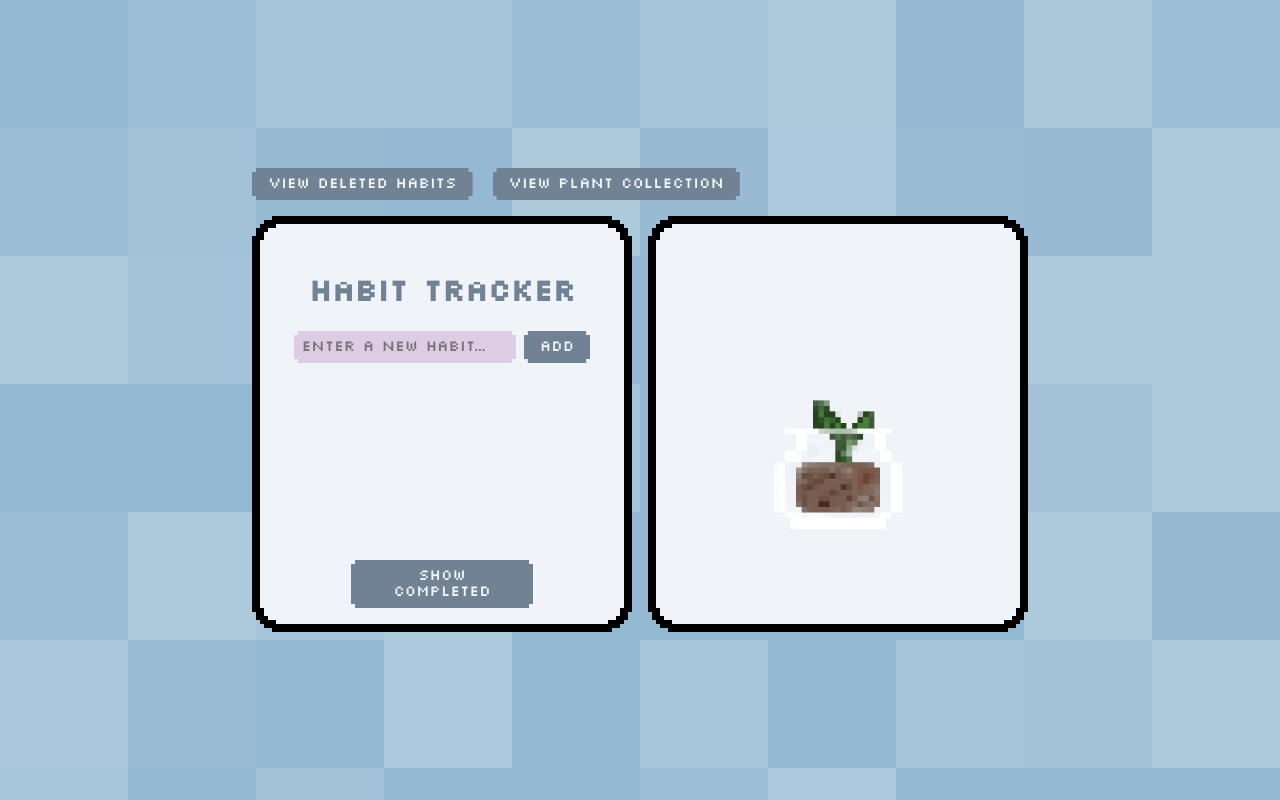
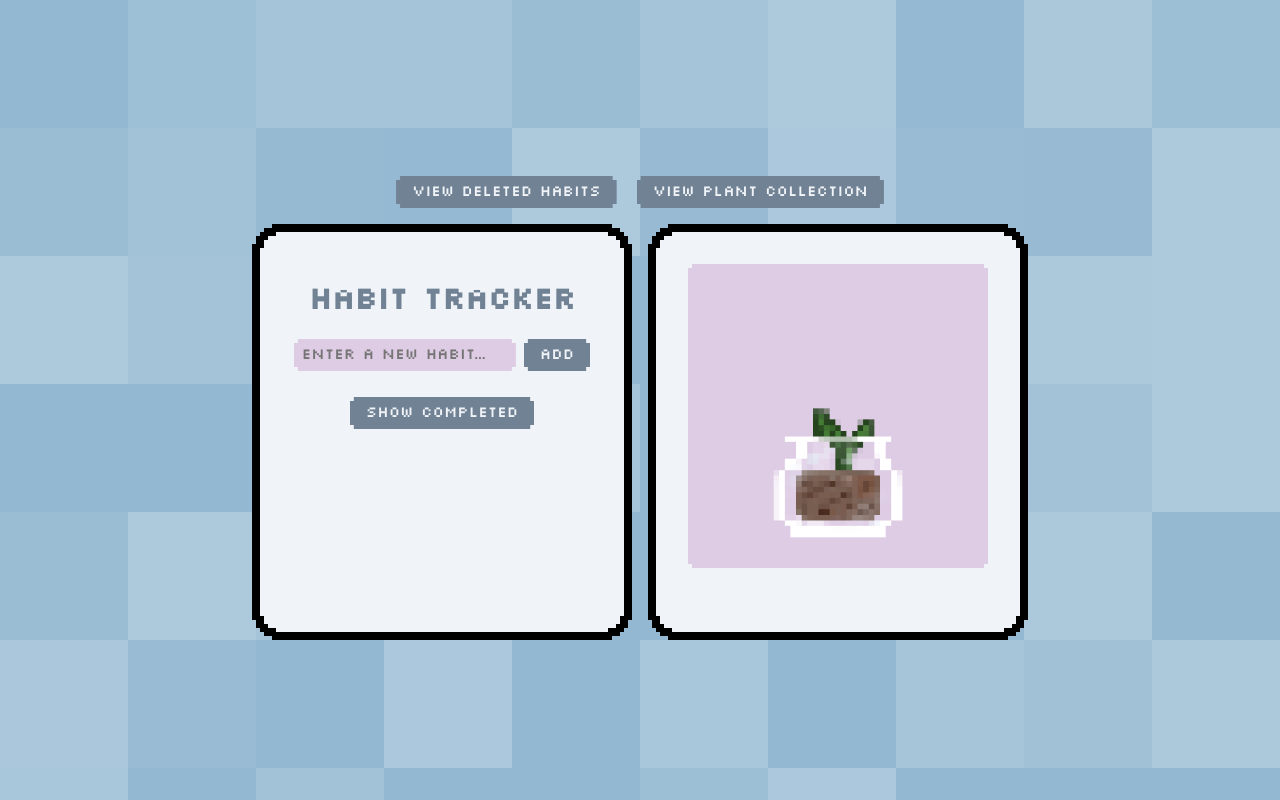
Before and after one commit to rigelle-cruz/habit-tracker, a React (Vite) app: page /habits in a window 1280 px wide. Built offline with nearby package versions, Linux system fonts and the light colour scheme.

Commit message:
Clean up layout and align items

```diff
--- a/src/App.css
+++ b/src/App.css
@@ -37,9 +37,12 @@ button:hover {
 /* ========== 2. Navigation ========== */
 .navigation {
   display: flex;
+  justify-content: center;
+  align-items: center;
   gap: 20px;
-  margin-bottom: 1rem;
+  margin: 1rem auto;
 }
+
 
 /* ========== 3. Habit Tracker ========== */
 
@@ -65,10 +68,7 @@ button:hover {
 }
 
 .completed-button {
-  position: absolute;
-  bottom: 1rem;
-  left: 50%;
-  transform: translateX(-50%);
+  margin-top: 10px;
 }
 
 /* ========== 4. Input Group ========== */
@@ -157,6 +157,10 @@ button:hover, .completed-button:hover {
 .plant-section img {
   max-width: 100%;
   height: auto;
+}
+
+.plant-container {
+  background-color: var(--secondary-color);
 }
 
 .plant-collection {
--- a/src/components/HabitList.tsx
+++ b/src/components/HabitList.tsx
@@ -248,7 +248,9 @@ const HabitList = () => {
 				</div>
 
 				<div className="plant-section pixel-corners">
-					<Plant level={plantLevel} key={completedCount} />
+					<div className="plant-container pixel-corners-no-border">
+						<Plant level={plantLevel} key={completedCount} />
+					</div>
 				</div>
 			</div>
 		</div>
```
